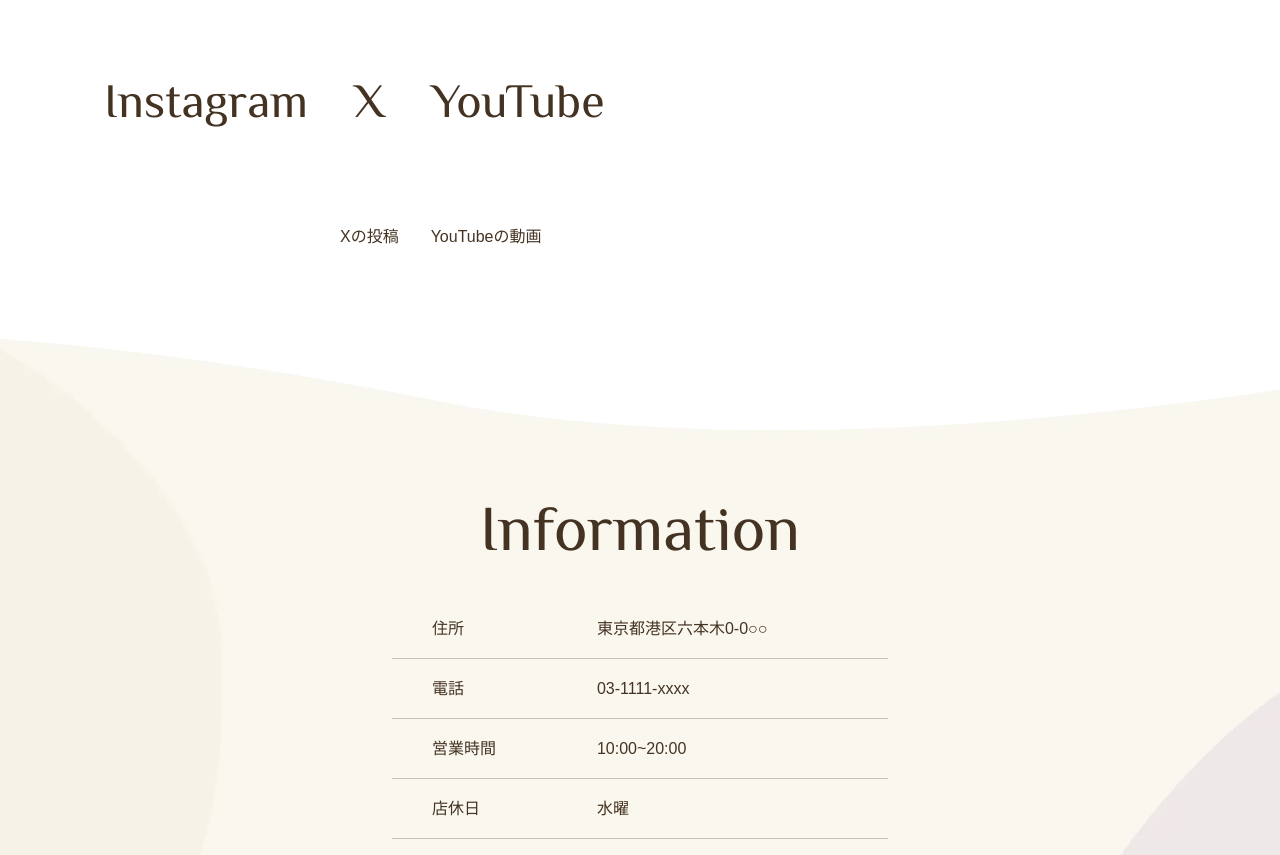
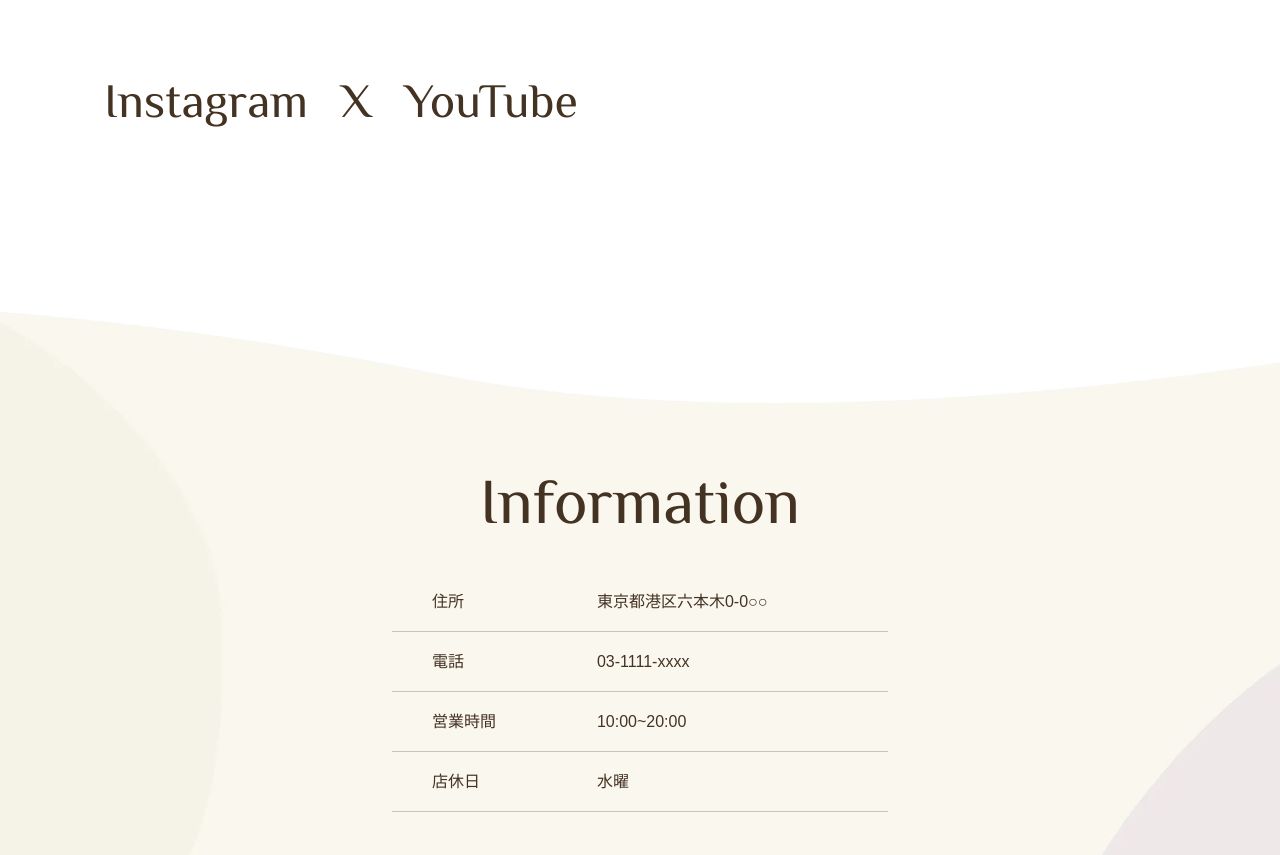
Before and after one commit to nao240/wcb, a plain HTML site: page contact.html in a window 1280 px wide. Shown: the part 1383-2238 px from the top of the page. Drawn offline with Linux system fonts and the light colour scheme; some packages are replaced by stand-ins of ours.

Commit message:
Update contact.html

```diff
--- a/contact.html
+++ b/contact.html
@@ -95,10 +95,10 @@
                 <h3 class="heading-medium font-english">Instagram</h3>
             </div>
             <div class="sns-item">
-                <h3 class="heading-medium font-english">X</h3>Xの投稿
+                <h3 class="heading-medium font-english">X</h3>
             </div>
             <div class="sns-item">
-                <h3 class="heading-medium font-english">YouTube</h3>YouTubeの動画
+                <h3 class="heading-medium font-english">YouTube</h3>
             </div>
         </section>
     </main>
```
